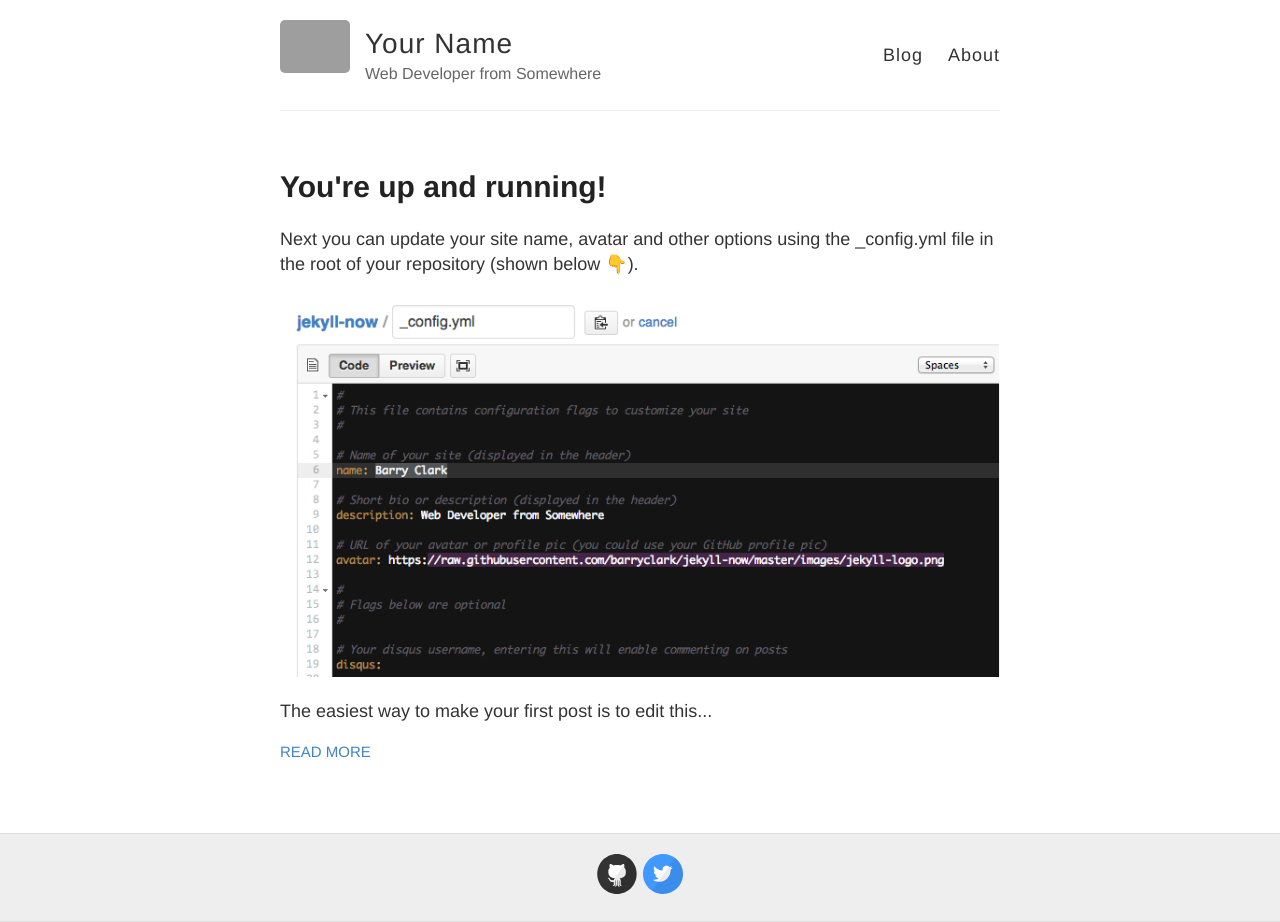
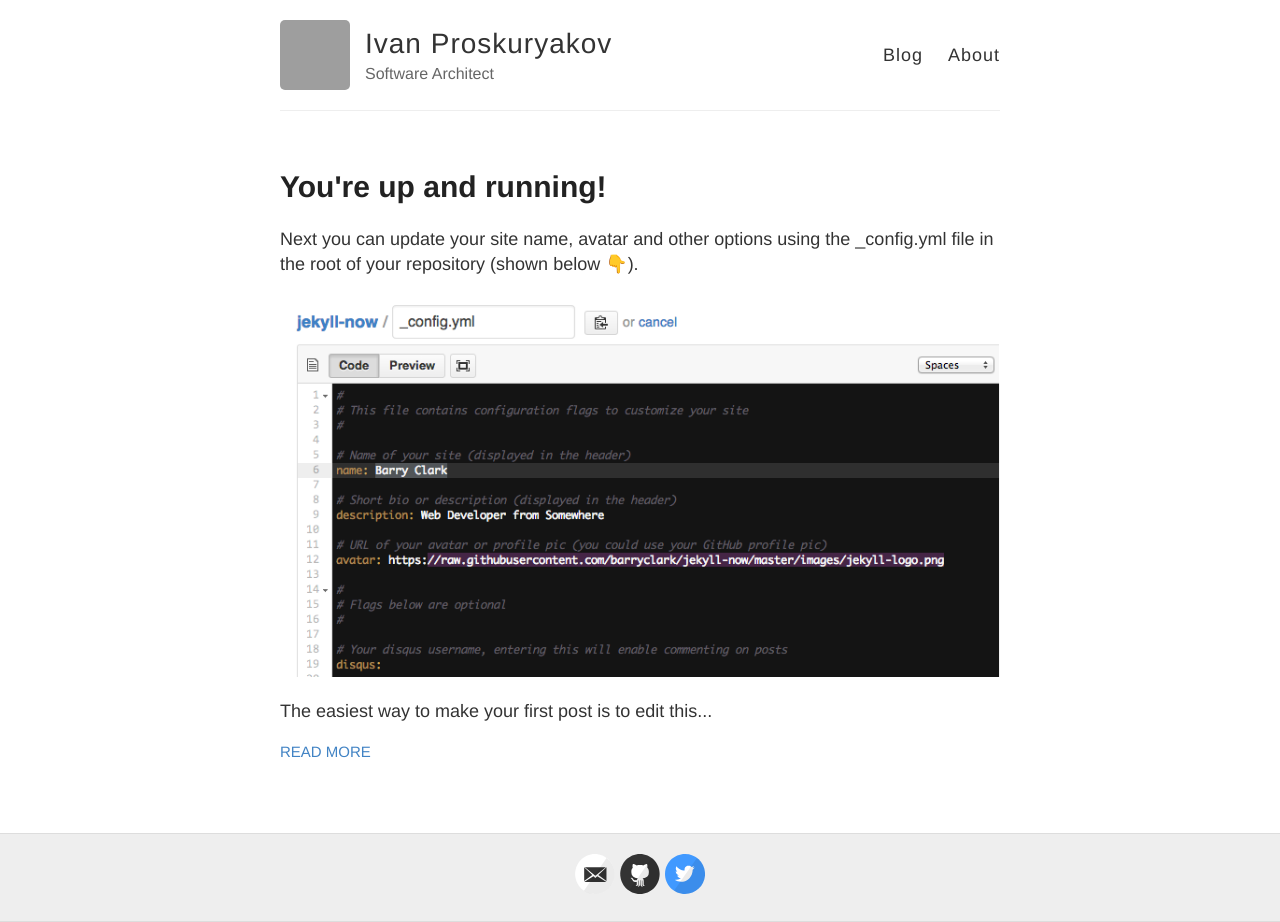
Before and after one commit to ivanproskuryakov/ivanproskuryakov.github.io, a Jekyll site: the page built from index.html, in a window 1280 px wide. Built offline with Jekyll 4.4.1, drawn with Linux system fonts in a browser that asks for light colours; emoji names are drawn with the system emoji font; grey boxes are pictures that could not be loaded.

Commit message:
Jekyll update 2

```diff
--- a/_config.yml
+++ b/_config.yml
@@ -3,13 +3,13 @@
 #
 
 # Name of your site (displayed in the header)
-name: Your Name
+name: Ivan Proskuryakov
 
 # Short bio or description (displayed in the header)
-description: Web Developer from Somewhere
+description: Software Architect
 
 # URL of your avatar or profile pic (you could use your GitHub profile pic)
-avatar: https://raw.githubusercontent.com/barryclark/jekyll-now/master/images/jekyll-logo.png
+avatar: https://avatars3.githubusercontent.com/u/3517364?v=3&s=460
 
 #
 # Flags below are optional
@@ -18,15 +18,15 @@ avatar: https://raw.githubusercontent.com/barryclark/jekyll-now/master/images/je
 # Includes an icon in the footer for each username you enter
 footer-links:
   dribbble:
-  email:
+  email: volgodark@gmail.com
   facebook:
   flickr:
-  github: barryclark/jekyll-now
+  github: ivanproskuryakov
   instagram:
   linkedin:
   pinterest:
   rss: # just type anything here for a working RSS icon, make sure you set the "url" above!
-  twitter: jekyllrb
+  twitter: iproskuryakov
   stackoverflow: # your stackoverflow profile, e.g. "users/50476/bart-kiers"
 
 # Your disqus shortname, entering this will enable commenting on posts
```
Also changed, not shown: _posts/2014-3-3-Hello-World.md (+1 -1 lines).
